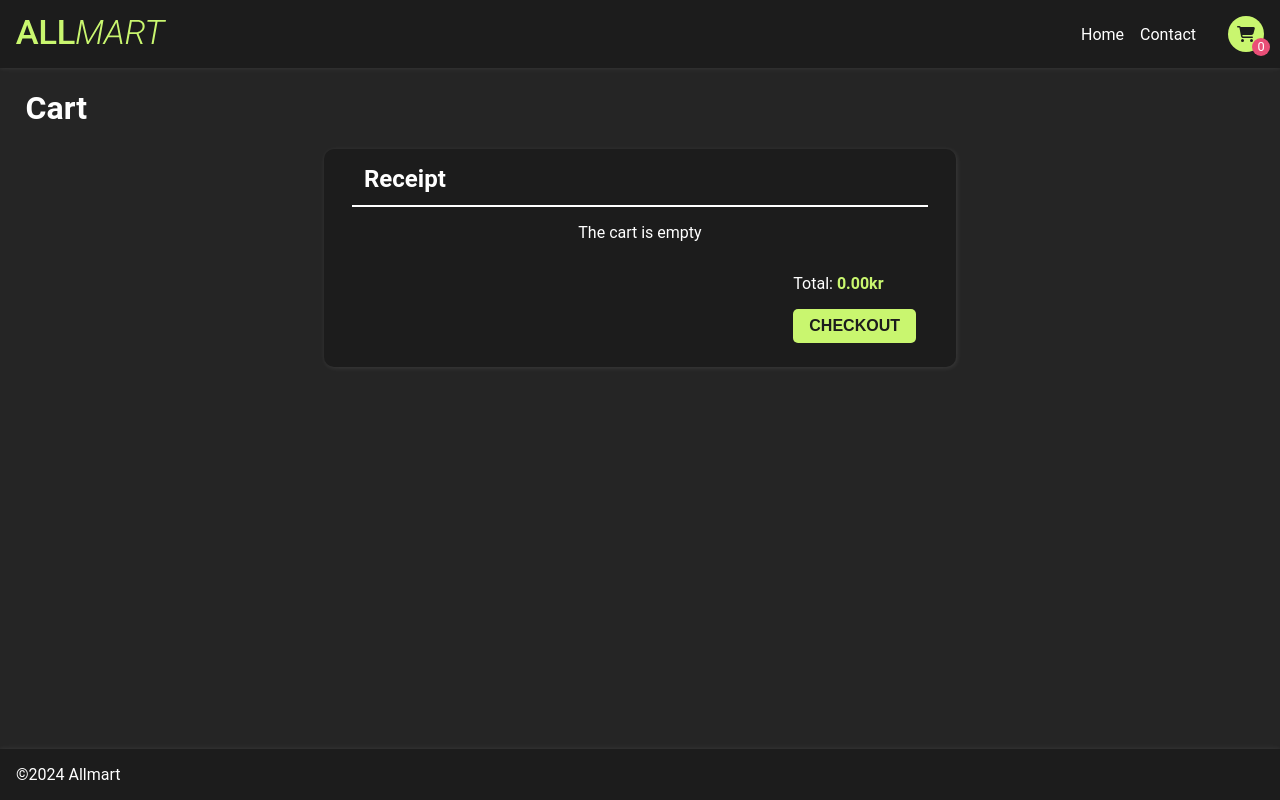
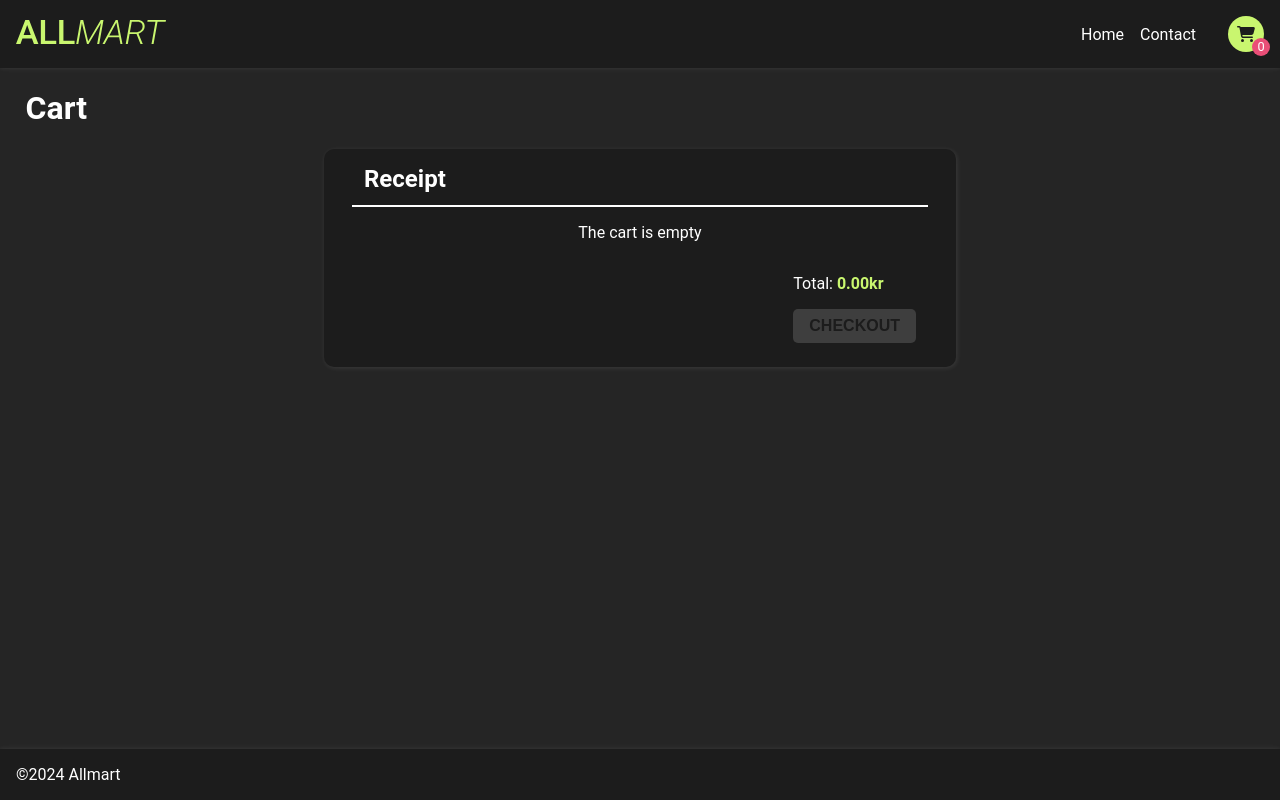
Before and after one commit to devholdt/ALLMART, a React (Create React App) app: page /cart in a window 1280 px wide. Built offline with nearby package versions, Linux system fonts and the light colour scheme.

Commit message:
adds disabled state with custom styles to checkout button

```diff
--- a/src/components/Cart/index.jsx
+++ b/src/components/Cart/index.jsx
@@ -18,6 +18,8 @@ function Cart() {
 		listRef.current && autoAnimate(listRef.current);
 	}, [listRef]);
 
+	const isCartEmpty = cartProducts.length === 0;
+
 	return (
 		<main>
 			<h1>Cart</h1>
@@ -25,9 +27,7 @@ function Cart() {
 			<S.CartContainer ref={listRef}>
 				<h2>Receipt</h2>
 
-				<S.CartEmpty>
-					{cartProducts.length === 0 && <p>The cart is empty</p>}
-				</S.CartEmpty>
+				<S.CartEmpty>{isCartEmpty && <p>The cart is empty</p>}</S.CartEmpty>
 
 				{cartProducts.map((product) => (
 					<S.CartItem key={product.id}>
@@ -66,7 +66,9 @@ function Cart() {
 						<p className="cart-total">
 							Total: <span>{totalCost.toFixed(2)}kr</span>
 						</p>
-						<button className="cart-checkout">Checkout</button>
+						<button className="cart-checkout" disabled={isCartEmpty}>
+							Checkout
+						</button>
 					</div>
 				</S.CartBottom>
 			</S.CartContainer>
--- a/src/components/Cart/styles.js
+++ b/src/components/Cart/styles.js
@@ -120,4 +120,10 @@ export const CartBottom = styled.div`
 	.cart-checkout:hover {
 		background-color: ${(props) => props.theme.colors.primaryAlt};
 	}
+
+	.cart-checkout:disabled {
+		background-color: ${(props) => props.theme.colors.darkAlt};
+		color: ${(props) => props.theme.colors.black};
+		cursor: not-allowed;
+	}
 `;
```
